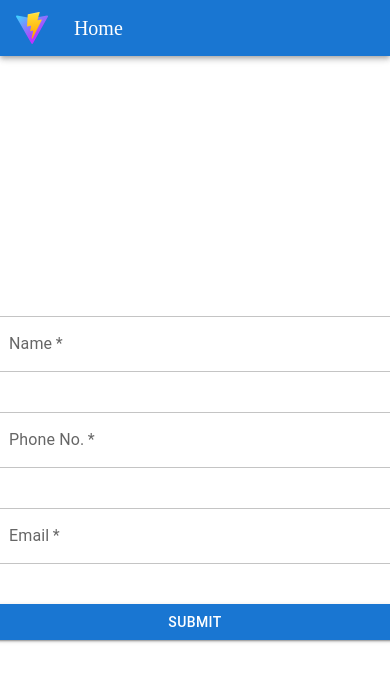
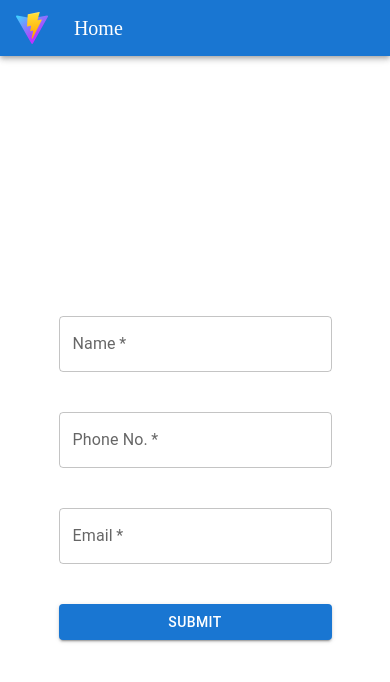
Before and after one commit to Vinay2334/Vite-React-Project, a React (Vite) app: page / in a window 390 px wide. Shown: the top 682 px of the page. Built offline with nearby package versions, Linux system fonts and the light colour scheme.

Commit message:
form responsive

```diff
--- a/src/components/Protected-route/RequireUser.tsx
+++ b/src/components/Protected-route/RequireUser.tsx
@@ -7,7 +7,6 @@ type RequireUserProps = {
 };
 
 const RequireUser: React.FC<RequireUserProps> = ({ children }) => {
-    console.log('Requireuser');
   const navigate = useNavigate();
   const getUser = () => {
     if (localStorage.getItem("user-data") === null) {
--- a/src/components/pages/Home.tsx
+++ b/src/components/pages/Home.tsx
@@ -31,9 +31,17 @@ const Home: React.FC = () => {
       alignItems="center"
       justifyContent="center"
       height="100%"
+      width='100%'
+      className='BOX'
     >
+      <Box sx={{width : {
+        xs: '70%',
+        sm: '40%',
+      }}}>
       <form onSubmit={handleSubmit(onSubmit)} noValidate>
-        <Stack spacing={5} width={400}>
+        <Stack spacing={5}
+        //width={400}
+        >
           <TextField
             required
             label="Name"
@@ -75,6 +83,7 @@ const Home: React.FC = () => {
           </Button>
         </Stack>
       </form>
+      </Box>
     </Box>
   );
 };
```
